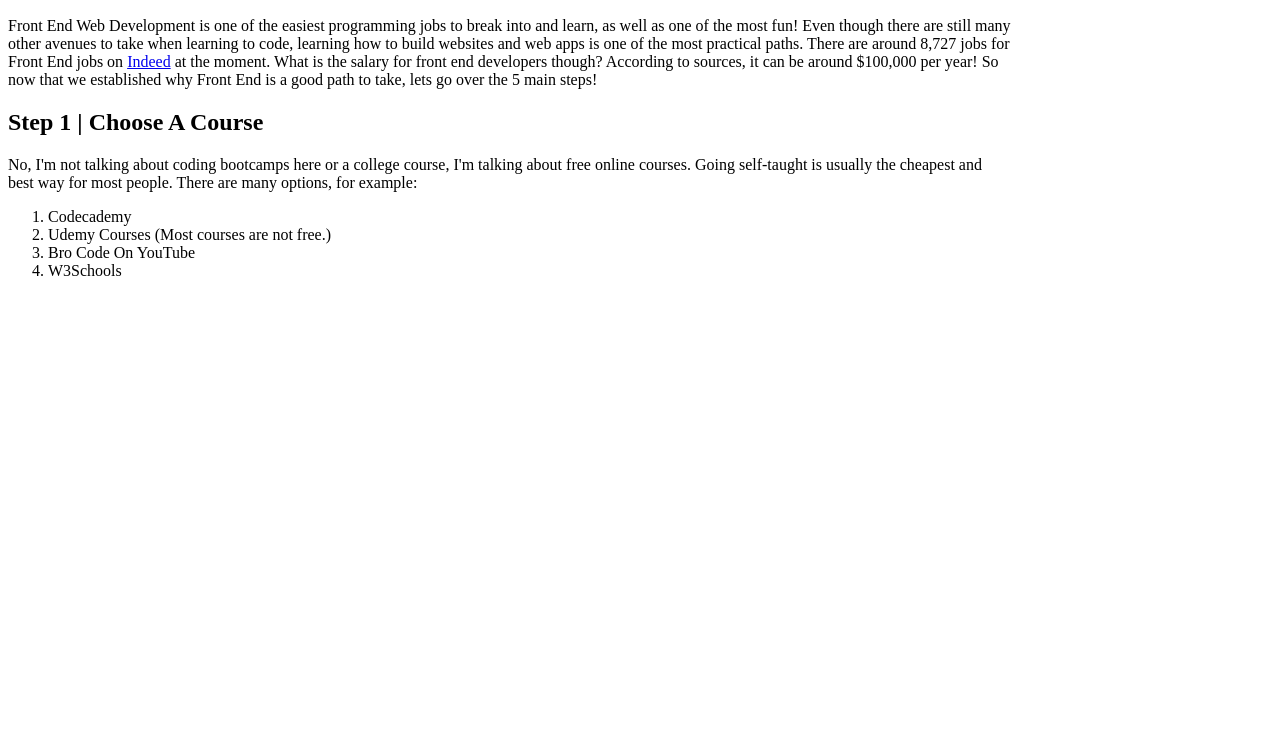
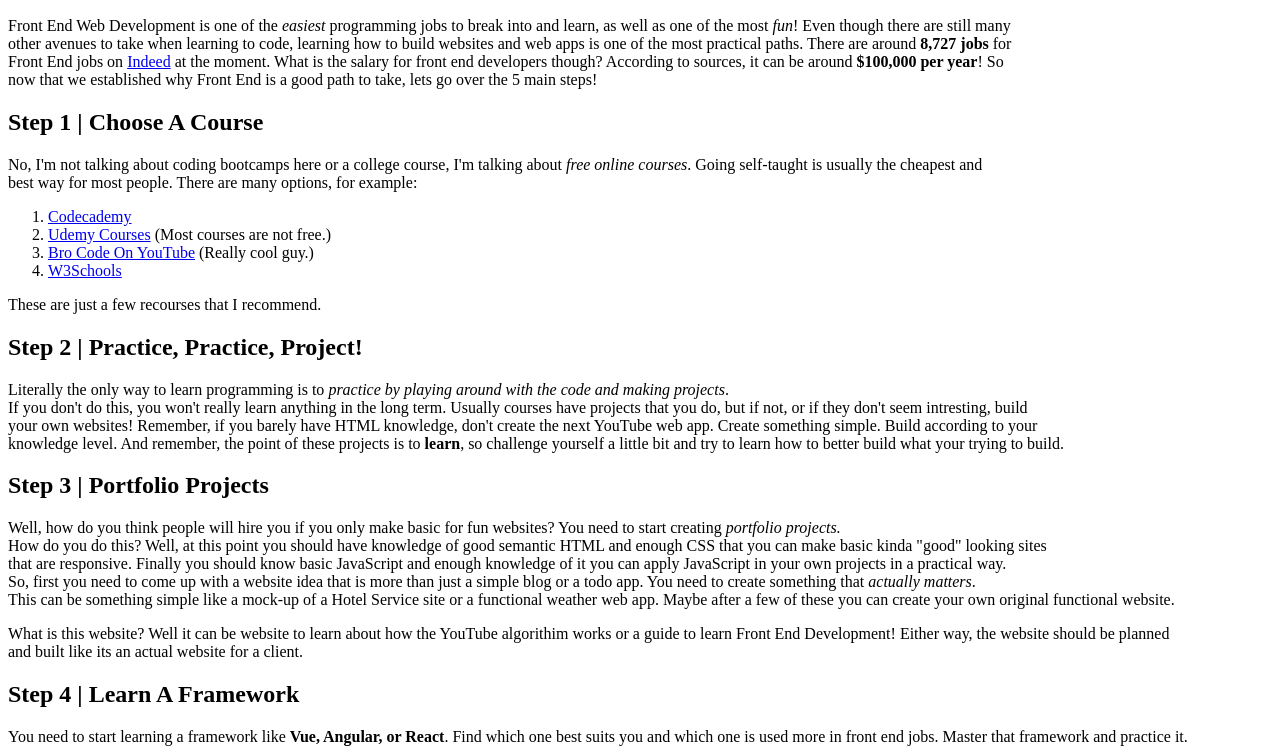
Before and after one commit to OneLastByte/get-into-front-end-guide, a plain HTML site: page website/index.html in a window 1280 px wide. Shown: the part 499-1248 px from the top of the page. Before the commit the page ends 800 px from the top, so only its background shows below. Drawn offline with Linux system fonts and the light colour scheme.

Commit message:
Finished Up The Website

```diff
--- a/website/index.html
+++ b/website/index.html
@@ -19,24 +19,84 @@
 			<img src="../image/htmlcode.jpg" width="500" height="300" alt="A picture of dummy HTML code." />
 
 			<p>
-				Front End Web Development is one of the easiest programming jobs to break into and learn, as well as one of the most fun! Even though there are still many <br />
-				other avenues to take when learning to code, learning how to build websites and web apps is one of the most practical paths. There are around 8,727 jobs for <br />
-				Front End jobs on <a href="https://www.indeed.com/?from=gnav-homepage">Indeed</a> at the moment. What is the salary for front end developers though? According to sources, it can be around $100,000 per year! So <br />
+				Front End Web Development is one of the <em>easiest</em> programming jobs to break into and learn, as well as one of the most <em>fun</em>! Even though there are still many <br />
+				other avenues to take when learning to code, learning how to build websites and web apps is one of the most practical paths. There are around <strong>8,727 jobs</strong> for <br />
+				Front End jobs on
+				<a href="https://www.indeed.com/?from=gnav-homepage">Indeed</a> at the moment. What is the salary for front end developers though? According to sources, it can be around <strong>$100,000 per year</strong>! So
+				<br />
 				now that we established why Front End is a good path to take, lets go over the 5 main steps!
 			</p>
 		</div>
 		<div id="step1">
 			<h2>Step 1 | Choose A Course</h2>
 			<p>
-				No, I'm not talking about coding bootcamps here or a college course, I'm talking about free online courses. Going self-taught is usually the cheapest and <br />
+				No, I'm not talking about coding bootcamps here or a college course, I'm talking about <em>free online courses</em>. Going self-taught is usually the cheapest and <br />
 				best way for most people. There are many options, for example:
 			</p>
 			<ol>
-				<li><a>Codecademy</a></li>
-				<li><a>Udemy Courses</a> (Most courses are not free.)</li>
-				<li><a>Bro Code On YouTube</a></li>
-				<li><a>W3Schools</a></li>
+				<li>
+					<a href="https://www.codecademy.com" target="_blank">Codecademy</a>
+				</li>
+				<li>
+					<a href="https://www.udemy.com" target="_blank">Udemy Courses</a>
+					(Most courses are not free.)
+				</li>
+				<li>
+					<a href="https://www.youtube.com/@BroCodez" target="_blank">Bro Code On YouTube</a>
+					(Really cool guy.)
+				</li>
+				<li>
+					<a href="https://www.w3schools.com" target="_blank">W3Schools</a>
+				</li>
 			</ol>
+			<p>These are just a few recourses that I recommend.</p>
+		</div>
+		<div id="step2">
+			<h2>Step 2 | Practice, Practice, Project!</h2>
+			<p>
+				Literally the only way to learn programming is to <em>practice by playing around with the code and making projects</em>. <br />
+				If you don't do this, you won't really learn anything in the long term. Usually courses have projects that you do, but if not, or if they don't seem intresting, build <br />
+				your own websites! Remember, if you barely have HTML knowledge, don't create the next YouTube web app. Create something simple. Build according to your <br />
+				knowledge level. And remember, the point of these projects is to <strong>learn</strong>, so challenge yourself a little bit and try to learn how to better build what your trying to build.
+			</p>
+		</div>
+		<div id="step3">
+			<h2>Step 3 | Portfolio Projects</h2>
+			<p>
+				Well, how do you think people will hire you if you only make basic for fun websites? You need to start creating <em>portfolio projects.</em><br />
+				How do you do this? Well, at this point you should have knowledge of good semantic HTML and enough CSS that you can make basic kinda "good" looking sites <br />
+				that are responsive. Finally you should know basic JavaScript and enough knowledge of it you can apply JavaScript in your own projects in a practical way. <br />
+				So, first you need to come up with a website idea that is more than just a simple blog or a todo app. You need to create something that <em>actually matters</em>. <br />
+				This can be something simple like a mock-up of a Hotel Service site or a functional weather web app. Maybe after a few of these you can create your own original functional website. <br />
+			</p>
+			<p>
+				What is this website? Well it can be website to learn about how the YouTube algorithim works or a guide to learn Front End Development! Either way, the website should be planned <br />
+				and built like its an actual website for a client.
+			</p>
+		</div>
+		<div>
+			<h2>Step 4 | Learn A Framework</h2>
+			<p>You need to start learning a framework like <strong>Vue, Angular, or React</strong>. Find which one best suits you and which one is used more in front end jobs. Master that framework and practice it.</p>
+
+			<img src="../image/h3lasxfs.png" height="500" alt="A image that shows an image says Angular vs React vs Vue by using their respective icons" />
+		</div>
+		<div>
+			<h2>Step 5 | Create Your Portfolio</h2>
+			<p>
+				Here you go. Use <em>everything you have learned</em> including the framework you mastered and create your portfolio website that includes all your social links (that means your GitHub and any sites like that), <br />
+				your portfolio projects, and your story and who you are. Take as much time as you need to really put your all into making it. Do your best and make sure that you treat it like its your child, because this <br />
+				really will make or break some interviews. Make sure that you also understand how to design your portfolio UI before making it. Remember to plan it out before building it and also make a mock-up in something like <a href="https://www.canva.com" target="_blank">Canva</a>. <br />
+			</p>
+		</div>
+		<div>
+			<h2>Conclusion</h2>
+			<p>
+				From here it is your own path that you must take. Maybe you no longer want to work for a company, maybe you want to do freelancing instead. Or maybe you want to try to learn more things before applying for jobs. <br />
+				<strong>Whatever you do next, don't give up.</strong>
+			</p>
+		</div>
+		<div>
+			<p>Thank you for reading, this was just a fun project to practice basic HTML :)</p>
 		</div>
 	</body>
 </html>
```
Also changed, not shown: image/h3lasxfs.png (added).
